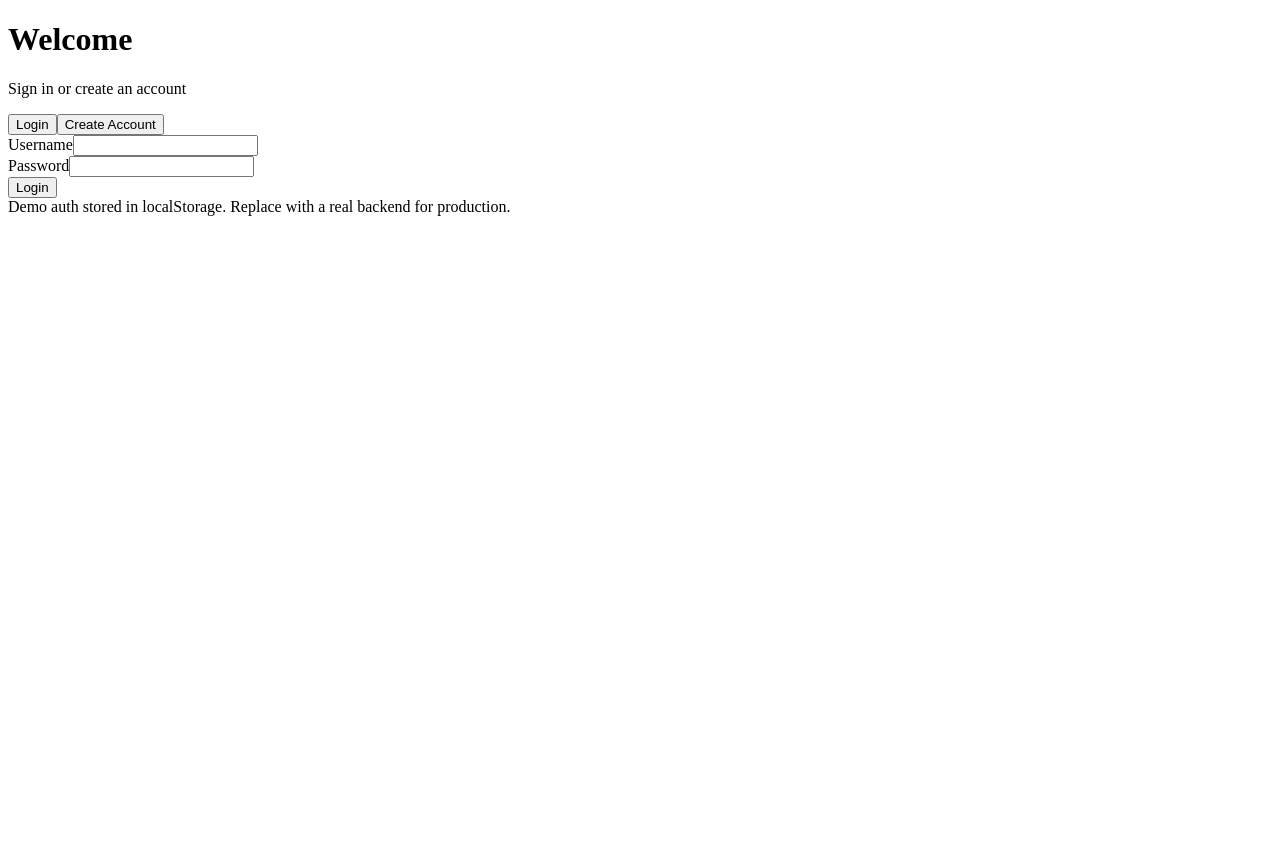
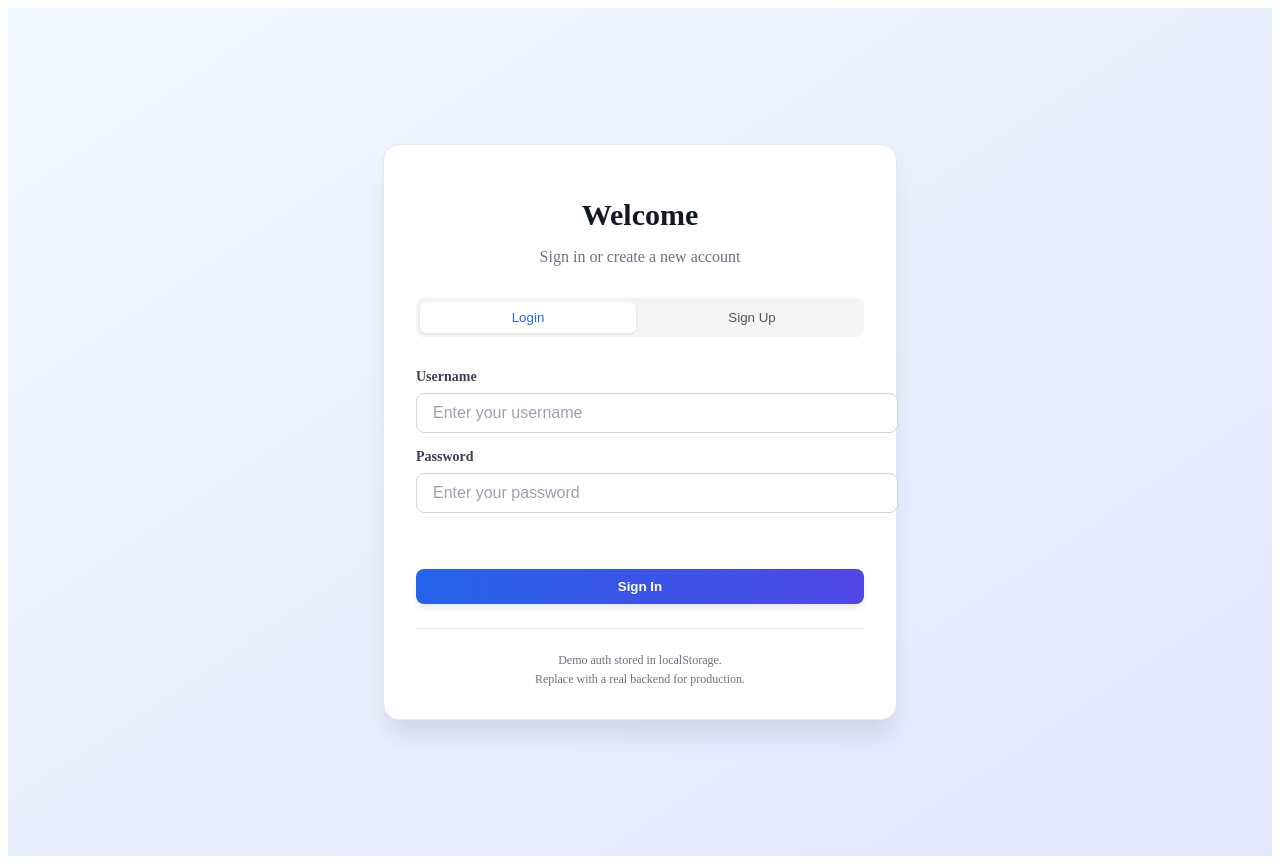
Before and after one commit to staten-island-tech/vue-supabase-project-2026-clockwise, a Nuxt app in the folder nuxt-app/: page / in a window 1280 px wide. Before the commit the page ends 800 px from the top, so only its background shows below. Built offline with nearby package versions, Linux system fonts and the light colour scheme; no server answers.

Commit message:
Okay looking good just got to do the backend

```diff
--- a/nuxt-app/app/pages/index.vue
+++ b/nuxt-app/app/pages/index.vue
@@ -1,85 +1,87 @@
 <template>
-  <div class="min-h-screen bg-gray-100 flex items-center justify-center p-6">
-    <div class="w-full max-w-md bg-white rounded-xl shadow-md p-6">
-      <h1 class="text-2xl font-semibold text-center mb-4">Welcome</h1>
-      <p class="text-sm text-center text-gray-500 mb-6">
-        Sign in or create an account
-      </p>
+  <div class="auth-container">
+    <div class="auth-card">
+      <div class="auth-header">
+        <h1 class="auth-title">Welcome</h1>
+        <p class="auth-subtitle">Sign in or create a new account</p>
+      </div>
 
-      <div class="flex justify-center mb-4">
+      <!-- Tab Toggle -->
+      <div class="tab-group">
         <button
           @click="mode = 'login'"
-          :class="
-            mode === 'login'
-              ? 'bg-blue-600 text-white'
-              : 'bg-transparent text-blue-600'
-          "
-          class="px-4 py-2 rounded-l border border-blue-600"
+          :class="{ 'tab-active': mode === 'login' }"
+          class="tab-button"
         >
           Login
         </button>
         <button
           @click="mode = 'signup'"
-          :class="
-            mode === 'signup'
-              ? 'bg-blue-600 text-white'
-              : 'bg-transparent text-blue-600'
-          "
-          class="px-4 py-2 rounded-r border border-blue-600"
+          :class="{ 'tab-active': mode === 'signup' }"
+          class="tab-button"
         >
-          Create Account
+          Sign Up
         </button>
       </div>
 
-      <form @submit.prevent="mode === 'login' ? handleLogin() : handleSignUp()">
-        <div class="mb-4">
-          <label class="block text-sm font-medium text-gray-700 mb-1"
-            >Username</label
-          >
+      <!-- Form -->
+      <form
+        @submit.prevent="mode === 'login' ? handleLogin() : handleSignUp()"
+        class="auth-form"
+      >
+        <!-- Username Field -->
+        <div class="form-group">
+          <label class="form-label">Username</label>
           <input
             v-model="username"
-            class="w-full px-3 py-2 border rounded-md focus:outline-none focus:ring-2 focus:ring-blue-300"
+            type="text"
+            placeholder="Enter your username"
+            class="form-input"
           />
         </div>
 
-        <div class="mb-4">
-          <label class="block text-sm font-medium text-gray-700 mb-1"
-            >Password</label
-          >
+        <!-- Password Field -->
+        <div class="form-group">
+          <label class="form-label">Password</label>
           <input
+            v-model="password"
             type="password"
-            v-model="password"
-            class="w-full px-3 py-2 border rounded-md focus:outline-none focus:ring-2 focus:ring-blue-300"
+            placeholder="Enter your password"
+            class="form-input"
           />
         </div>
 
-        <div v-if="mode === 'signup'" class="mb-4">
-          <label class="block text-sm font-medium text-gray-700 mb-1"
-            >Confirm Password</label
-          >
+        <!-- Confirm Password Field (Signup only) -->
+        <div v-if="mode === 'signup'" class="form-group animate-fadeIn">
+          <label class="form-label">Confirm Password</label>
           <input
+            v-model="confirmPassword"
             type="password"
-            v-model="confirmPassword"
-            class="w-full px-3 py-2 border rounded-md focus:outline-none focus:ring-2 focus:ring-blue-300"
+            placeholder="Confirm your password"
+            class="form-input"
           />
         </div>
 
-        <div class="flex items-center justify-between mb-4">
-          <div class="text-sm text-red-600">{{ error }}</div>
-          <div class="text-sm text-green-600">{{ message }}</div>
+        <!-- Messages -->
+        <div class="message-container">
+          <div v-if="error" class="message message-error">
+            <span>⚠</span> {{ error }}
+          </div>
+          <div v-if="message" class="message message-success">
+            <span>✓</span> {{ message }}
+          </div>
         </div>
 
-        <button
-          type="submit"
-          class="w-full bg-blue-600 text-white py-2 rounded-md hover:bg-blue-700"
-        >
-          {{ mode === "login" ? "Login" : "Create Account" }}
+        <!-- Submit Button -->
+        <button type="submit" class="submit-button">
+          {{ mode === "login" ? "Sign In" : "Create Account" }}
         </button>
       </form>
 
-      <div class="mt-4 text-center text-sm text-gray-500">
-        Demo auth stored in localStorage. Replace with a real backend for
-        production.
+      <!-- Footer -->
+      <div class="auth-footer">
+        <p>Demo auth stored in localStorage.</p>
+        <p>Replace with a real backend for production.</p>
       </div>
     </div>
   </div>
@@ -144,4 +146,195 @@ function handleLogin() {
 }
 </script>
 
-<style scoped></style>
+<style scoped>
+@keyframes fadeIn {
+  from {
+    opacity: 0;
+    transform: translateY(-4px);
+  }
+  to {
+    opacity: 1;
+    transform: translateY(0);
+  }
+}
+
+/* Container */
+.auth-container {
+  min-height: 100vh;
+  background: linear-gradient(to bottom right, #f0f9ff, #e0e7ff);
+  display: flex;
+  align-items: center;
+  justify-content: center;
+  padding: 1.5rem;
+}
+
+/* Card */
+.auth-card {
+  width: 100%;
+  max-width: 28rem;
+  background: white;
+  border-radius: 1rem;
+  box-shadow: 0 20px 25px -5px rgba(0, 0, 0, 0.1);
+  padding: 2rem;
+  border: 1px solid #e5e7eb;
+}
+
+/* Header */
+.auth-header {
+  text-align: center;
+  margin-bottom: 2rem;
+}
+
+.auth-title {
+  font-size: 1.875rem;
+  font-weight: bold;
+  color: #111827;
+  margin-bottom: 0.5rem;
+}
+
+.auth-subtitle {
+  color: #6b7280;
+}
+
+/* Tabs */
+.tab-group {
+  display: flex;
+  gap: 0.5rem;
+  margin-bottom: 2rem;
+  background-color: #f3f4f6;
+  padding: 0.25rem;
+  border-radius: 0.5rem;
+}
+
+.tab-button {
+  flex: 1;
+  padding: 0.5rem;
+  border-radius: 0.375rem;
+  font-weight: 500;
+  transition: all 0.2s;
+  color: #4b5563;
+  background-color: transparent;
+  border: none;
+  cursor: pointer;
+}
+
+.tab-button:hover {
+  color: #111827;
+}
+
+.tab-button.tab-active {
+  background-color: white;
+  color: #2563eb;
+  box-shadow: 0 1px 3px 0 rgba(0, 0, 0, 0.1);
+}
+
+/* Form */
+.auth-form {
+  display: flex;
+  flex-direction: column;
+  gap: 1rem;
+}
+
+.form-group {
+  display: flex;
+  flex-direction: column;
+}
+
+.form-label {
+  display: block;
+  font-size: 0.875rem;
+  font-weight: 600;
+  color: #374151;
+  margin-bottom: 0.5rem;
+}
+
+.form-input {
+  width: 100%;
+  padding: 0.625rem 1rem;
+  border: 1px solid #d1d5db;
+  border-radius: 0.5rem;
+  font-size: 1rem;
+  transition: all 0.2s;
+}
+
+.form-input:focus {
+  outline: none;
+  border-color: #3b82f6;
+  box-shadow: 0 0 0 3px rgba(59, 130, 246, 0.1);
+}
+
+.form-input::placeholder {
+  color: #9ca3af;
+}
+
+/* Messages */
+.message-container {
+  min-height: 1.5rem;
+  display: flex;
+  align-items: center;
+  gap: 0.5rem;
+}
+
+.message {
+  font-size: 0.875rem;
+  font-weight: 500;
+  display: flex;
+  align-items: center;
+  gap: 0.25rem;
+}
+
+.message-error {
+  color: #dc2626;
+}
+
+.message-success {
+  color: #16a34a;
+}
+
+/* Button */
+.submit-button {
+  width: 100%;
+  padding: 0.625rem;
+  background: linear-gradient(to right, #2563eb, #4f46e5);
+  color: white;
+  font-weight: 600;
+  border: none;
+  border-radius: 0.5rem;
+  cursor: pointer;
+  transition: all 0.2s;
+  box-shadow: 0 4px 6px -1px rgba(0, 0, 0, 0.1);
+}
+
+.submit-button:hover {
+  background: linear-gradient(to right, #1d4ed8, #4338ca);
+  box-shadow: 0 10px 15px -3px rgba(0, 0, 0, 0.1);
+}
+
+.submit-button:focus {
+  outline: none;
+  box-shadow: 0 0 0 3px rgba(59, 130, 246, 0.3);
+}
+
+/* Footer */
+.auth-footer {
+  margin-top: 1.5rem;
+  padding-top: 1.5rem;
+  border-top: 1px solid #e5e7eb;
+  text-align: center;
+  font-size: 0.75rem;
+  color: #6b7280;
+}
+
+.auth-footer p {
+  margin: 0;
+}
+
+.auth-footer p + p {
+  margin-top: 0.25rem;
+}
+
+/* Animations */
+.animate-fadeIn {
+  animation: fadeIn 0.3s ease-out;
+}
+</style>
```
